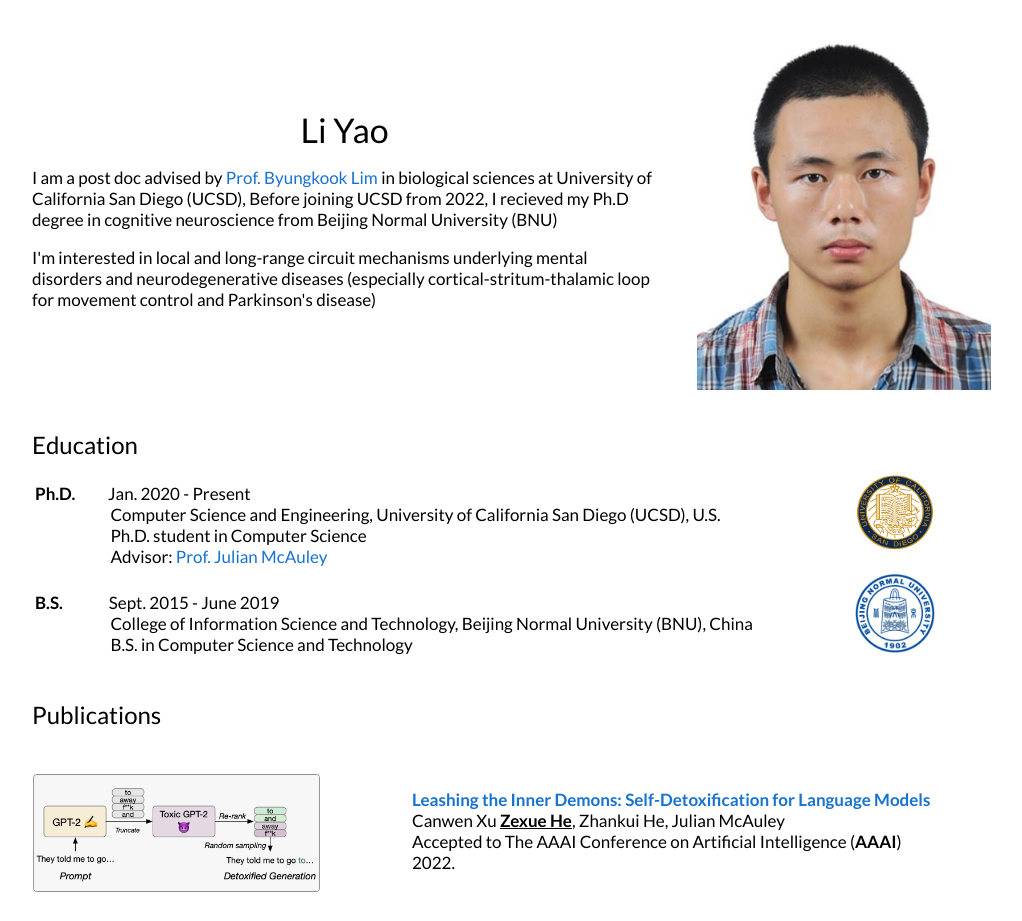
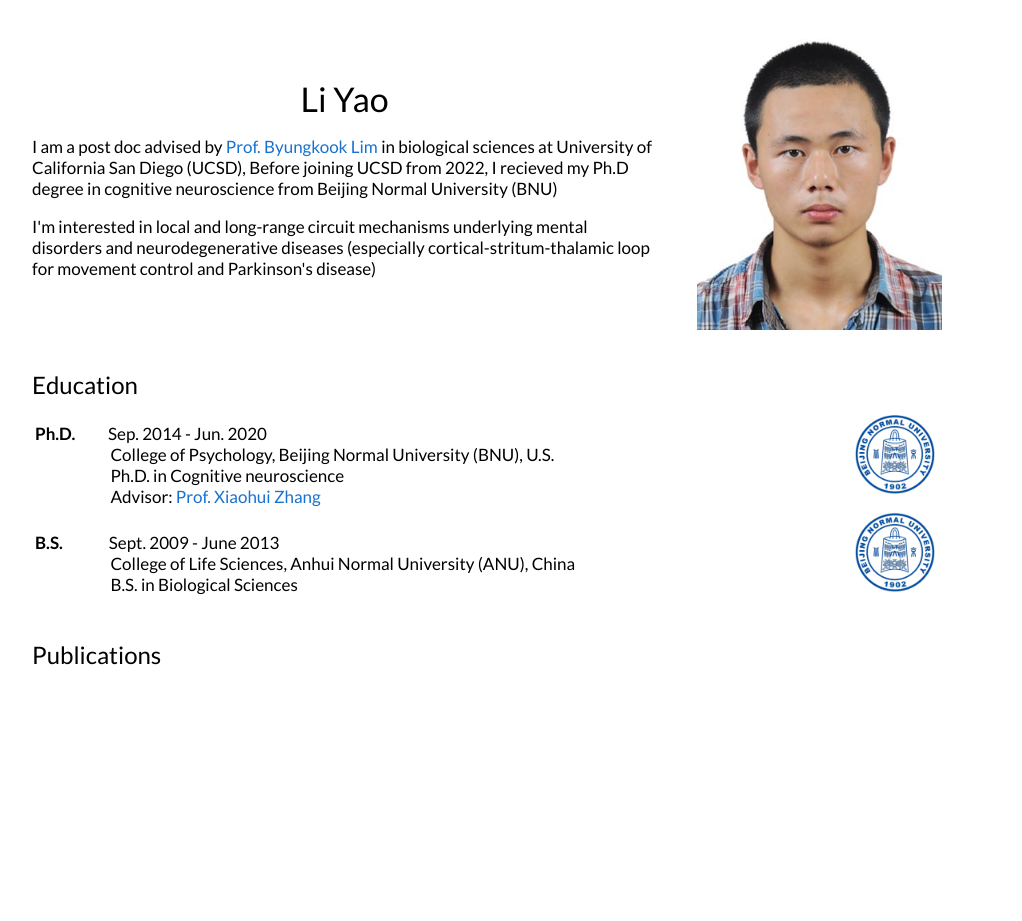
Before and after one commit to standyao/standyao.github.io, a plain HTML site: page index.html in a window 1280 px wide. Shown: the whole page, without its empty margins (153-1175 px from the left). After the commit the page ends 800 px from the top, so only its background shows below. Drawn offline with Linux system fonts and the light colour scheme.

Commit message:
Update index.html

```diff
--- a/index.html
+++ b/index.html
@@ -75,7 +75,7 @@
     }
   </style>
   <link rel="icon" type="image/png" href="images/UCSD.png">
-  <title>Zexue He</title>
+  <title>Li Yao</title>
   <meta http-equiv="Content-Type" content="text/html; charset=us-ascii">
   <link href='https://fonts.googleapis.com/css?family=Lato:400,700,400italic,700italic' rel='stylesheet' type='text/css'>
 </head>
@@ -102,7 +102,7 @@
               </p>
             </td>
             <td width="100%">
-              <img src="images/Li Yao.jpg" width="120%">
+              <img src="images/Li Yao.jpg" width="100%">
             </td>
           </tr>
         </table>
@@ -115,23 +115,23 @@
                 <tbody><tr>
                     <td width="90%">
                         <br>
-                        <strong>Ph.D.</strong> &nbsp&nbsp&nbsp&nbsp&nbsp&nbsp&nbsp&nbsp&nbspJan. 2020 - Present  <br>
-                        &nbsp&nbsp&nbsp&nbsp&nbsp&nbsp&nbsp&nbsp&nbsp &nbsp &nbsp&nbsp &nbsp &nbsp &nbsp&nbsp&nbsp Computer Science and Engineering, University of California San Diego (UCSD), U.S.<br>
-                        &nbsp&nbsp&nbsp&nbsp&nbsp&nbsp&nbsp&nbsp&nbsp &nbsp &nbsp&nbsp &nbsp &nbsp &nbsp&nbsp&nbsp Ph.D. student in Computer Science
-                        <br> &nbsp&nbsp&nbsp&nbsp&nbsp&nbsp&nbsp&nbsp&nbsp &nbsp &nbsp&nbsp &nbsp &nbsp &nbsp&nbsp&nbsp Advisor: <a href="https://cseweb.ucsd.edu/~jmcauley/">Prof. Julian McAuley</a><br>
-                        <!-- &nbsp&nbsp&nbsp&nbsp&nbsp&nbsp&nbsp&nbsp&nbsp &nbsp &nbsp&nbsp &nbsp &nbsp &nbsp&nbsp&nbsp Research interests: algorithmic debiasing  and natural language processing <br> -->
-                        <!-- &nbsp&nbsp&nbsp&nbsp&nbsp&nbsp&nbsp&nbsp&nbsp &nbsp &nbsp&nbsp &nbsp &nbsp &nbsp&nbsp&nbsp Jan 2020 to Jan 2025 expected. -->
+                        <strong>Ph.D.</strong> &nbsp&nbsp&nbsp&nbsp&nbsp&nbsp&nbsp&nbsp&nbspSep. 2014 - Jun. 2020  <br>
+                        &nbsp&nbsp&nbsp&nbsp&nbsp&nbsp&nbsp&nbsp&nbsp &nbsp &nbsp&nbsp &nbsp &nbsp &nbsp&nbsp&nbsp College of Psychology, Beijing Normal University (BNU), U.S.<br>
+                        &nbsp&nbsp&nbsp&nbsp&nbsp&nbsp&nbsp&nbsp&nbsp &nbsp &nbsp&nbsp &nbsp &nbsp &nbsp&nbsp&nbsp Ph.D. in Cognitive neuroscience
+                        <br> &nbsp&nbsp&nbsp&nbsp&nbsp&nbsp&nbsp&nbsp&nbsp &nbsp &nbsp&nbsp &nbsp &nbsp &nbsp&nbsp&nbsp Advisor: <a href="https://xhzhanglab.bnu.edu.cn">Prof. Xiaohui Zhang</a><br>
+                        <!-- &nbsp&nbsp&nbsp&nbsp&nbsp&nbsp&nbsp&nbsp&nbsp &nbsp &nbsp&nbsp &nbsp &nbsp &nbsp&nbsp&nbsp Research interests: microcircuit plasticity in visual cortex <br> -->
+                        <!-- &nbsp&nbsp&nbsp&nbsp&nbsp&nbsp&nbsp&nbsp&nbsp &nbsp &nbsp&nbsp &nbsp &nbsp &nbsp&nbsp&nbsp. -->
                     </td>
                     <td width="10%">
-                      <img src="images/UCSD.png" width="90%" style="display: block; margin-left: auto; margin-right: auto;">
+                      <img src="images/BNU.png" width="90%" style="display: block; margin-left: auto; margin-right: auto;">
                     </td>
                   </tr>
                   <tr>
                   <td width="90%">
                       <br>
-                      <strong> B.S. </strong> &nbsp&nbsp&nbsp&nbsp&nbsp&nbsp&nbsp&nbsp&nbsp&nbsp&nbsp&nbsp Sept. 2015 - June 2019 <br>
-                      &nbsp&nbsp&nbsp&nbsp&nbsp&nbsp&nbsp&nbsp&nbsp &nbsp &nbsp&nbsp &nbsp &nbsp &nbsp&nbsp&nbsp College of Information Science and Technology, Beijing Normal University (BNU), China<br>
-                      &nbsp&nbsp&nbsp&nbsp&nbsp&nbsp&nbsp&nbsp&nbsp &nbsp &nbsp&nbsp &nbsp &nbsp &nbsp&nbsp&nbsp  B.S. in Computer Science and Technology<br>
+                      <strong> B.S. </strong> &nbsp&nbsp&nbsp&nbsp&nbsp&nbsp&nbsp&nbsp&nbsp&nbsp&nbsp&nbsp Sept. 2009 - June 2013 <br>
+                      &nbsp&nbsp&nbsp&nbsp&nbsp&nbsp&nbsp&nbsp&nbsp &nbsp &nbsp&nbsp &nbsp &nbsp &nbsp&nbsp&nbsp College of Life Sciences, Anhui Normal University (ANU), China<br>
+                      &nbsp&nbsp&nbsp&nbsp&nbsp&nbsp&nbsp&nbsp&nbsp &nbsp &nbsp&nbsp &nbsp &nbsp &nbsp&nbsp&nbsp  B.S. in Biological Sciences<br>
                       <!-- &nbsp&nbsp&nbsp&nbsp&nbsp&nbsp&nbsp&nbsp&nbsp &nbsp &nbsp&nbsp &nbsp &nbsp &nbsp&nbsp&nbsp Mar. 2016 to 2019 -->
                   </td>
                   <td width="10%">
@@ -155,8 +155,6 @@
           </tr>
           </tbody></table>
 
-
-
         <!-- research -->
         <table width="100%" align="center" border="0" cellspacing="0" cellpadding="20">
           <tr>
@@ -172,25 +170,7 @@
         </table>
 
         <!-- Publications -->
-        <table width="100%" align="center" border="0" cellspacing="0" cellpadding="20">
-          <tr>
-            <td width="40%">
-              <img src="images/AAAI2022.png" width="85%">
-            </td>
-            <td width="60%" valign="middle">
-              <div class="title">
-                <a href="https://www.aaai.org/AAAI22Papers/AAAI-4620.XuC.pdf"><b>Leashing the Inner Demons: Self-Detoxification for Language Models</b></a>
-              </div>
-              <div class="authors">
-                  Canwen Xu
-                  <u><strong>Zexue He</strong></u>,
-                  Zhankui He,
 
-                  Julian McAuley<br>
-              </div>
-              <div class="venue">
-                  Accepted to The AAAI Conference on Artificial Intelligence (<strong>AAAI</strong>) 2022.<br>
-              </div>
 
 
             </td>
```
